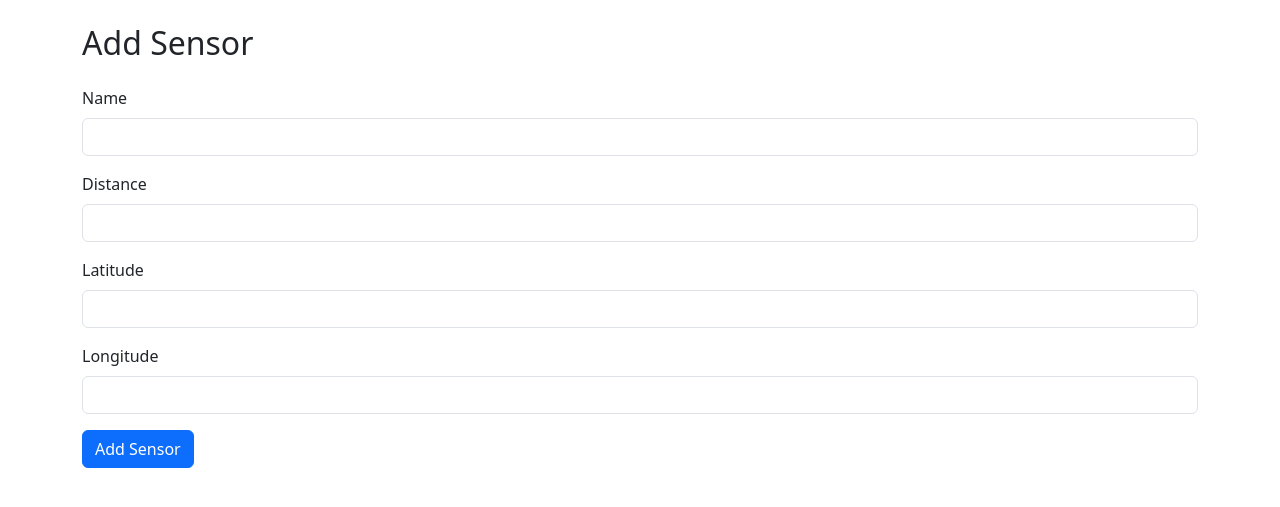
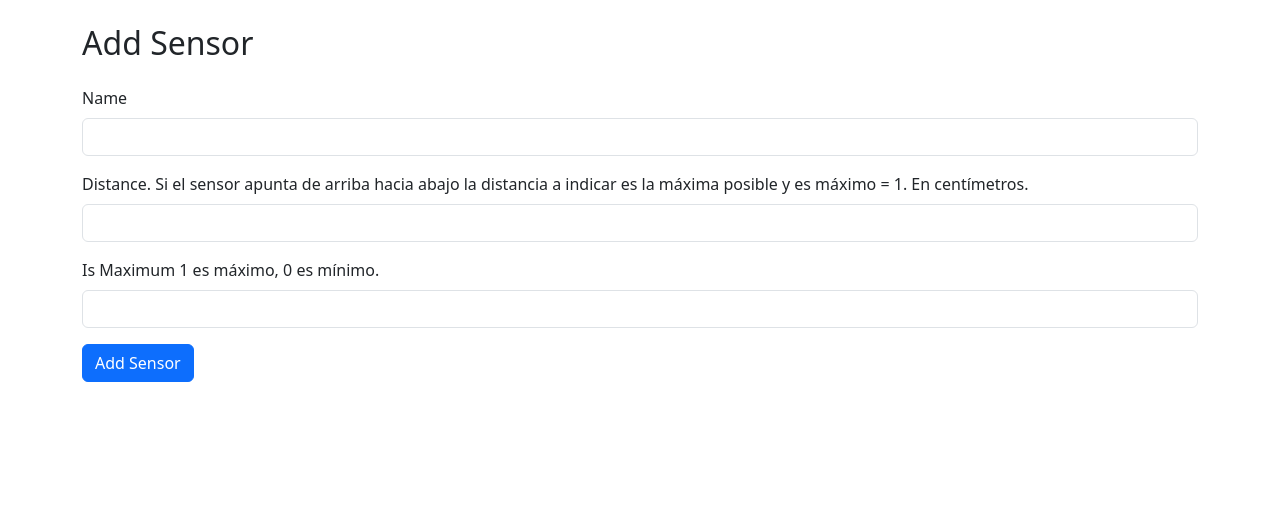
Before and after one commit to unla-investigacion-desarrollo/smart-parking-unla, a Flask app: page /control_sensor/add_sensor in a window 1280 px wide. Shown: the top 507 px of the page. Run offline with Flask 3, Linux system fonts and the light colour scheme; the visitor is signed in with stand-in values (Sample User, id 1); some libraries are stand-ins or nearby versions.

Commit message:
agrega url de imagenes de card, fix nuevo modelo de sensor y parking_slot

```diff
--- a/backofficeApp/app/models/__init__.py
+++ b/backofficeApp/app/models/__init__.py
@@ -23,8 +23,7 @@ class Sensor(db.Model):
     name = sa.Column(sa.String(255),nullable=False,unique=True)
     sensor_uid = sa.Column(sa.String(255),nullable=False,index=True,unique=True)
     distance = sa.Column(sa.Float,nullable=False)
-    latitude = sa.Column(sa.String(255),nullable=False)
-    longitude = sa.Column(sa.String(255),nullable=False)
+    is_maximum = sa.Column(sa.Integer,nullable=False)
     created_at = Column(DateTime, default=datetime.now)
     updated_at = Column(DateTime, default=datetime.now, onupdate=datetime.now)
 
--- a/backofficeApp/app/modules/control_sensor/ControlSensorController.py
+++ b/backofficeApp/app/modules/control_sensor/ControlSensorController.py
@@ -73,8 +73,7 @@ def add_sensor():
     if request.method == 'POST':
         name = request.form.get('name')
         distance = request.form.get('distance')
-        latitude = request.form.get('latitude')
-        longitude = request.form.get('longitude')
+        is_maximum = request.form.get('is_maximum')
 
         sensor_uid =  generate_uid()
 
@@ -82,8 +81,7 @@ def add_sensor():
             name=name,
             sensor_uid=sensor_uid,
             distance=float(distance),
-            latitude=latitude,
-            longitude=longitude,
+            is_maximum=int(is_maximum),
         )
 
         db.session.add(new_sensor)
@@ -137,22 +135,30 @@ def generate_config():
     # Get WiFi credentials from the form
     wifi_ssid = request.args.get('wifi_ssid', '')
     wifi_password = request.args.get('wifi_password', '')
-
+    sensor_pins = [
+        {"trig": 26, "echo": 13},
+        {"trig": 27, "echo": 14},
+        {"trig": 25, "echo": 32},
+        {"trig": 33, "echo": 35},
+    ]
     # Generate the configuration content
     sensor_uids = [sensor.sensor_uid for sensor in selected_sensors]
     sensor_config = ""
-    for i, sensor_uid in enumerate(sensor_uids, start=12):
-        sensor_config += f'  {{"{sensor_uid}", {i + 1}}},\n'
+    for i, sensor_uid in enumerate(sensor_uids):
+        sensor_config += (
+            f'  {{"{sensor_uid}", '
+            f'{sensor_pins[i]["trig"]}, '
+            f'{sensor_pins[i]["echo"]}}},\n'
+        )
 
     env_content = f'''
 #ifndef CONF_H
 #define CONF_H
 
-#define TRIG_PIN 12
-
 struct Sensor {{
-  const char* uid;
-  int echoPin;
+    const char* uid;
+    int trigPin;
+    int echoPin;
 }};
 
 const Sensor sensors[] = {{{sensor_config}}};
@@ -162,7 +168,7 @@ const int NUM_SENSORS = sizeof(sensors) / sizeof(sensors[0]);
 const char *WIFI_SSID = "{wifi_ssid}";
 const char *WIFI_PASSWORD = "{wifi_password}";
 
-const char *MQTT_BROKER_HOST = "127.0.0.0";
+const char *MQTT_BROKER_HOST = "129.212.182.8";
 const int MQTT_BROKER_PORT = 1883;
 const char *MQTT_BROKER_TOPIC = "testtopic/sensors";
 const char *MQTT_BROKER_USERNAME = "myuser";
--- a/backofficeApp/app/templates/add_sensor.html
+++ b/backofficeApp/app/templates/add_sensor.html
@@ -17,18 +17,13 @@
         </div>
 
         <div class="mb-3">
-            <label class="form-label">Distance</label>
+            <label class="form-label">Distance. Si el sensor apunta de arriba hacia abajo la distancia a indicar es la máxima posible y es máximo = 1. En centímetros.</label>
             <input type="number" step="0.01" class="form-control" name="distance" required>
         </div>
 
         <div class="mb-3">
-            <label class="form-label">Latitude</label>
-            <input type="text" class="form-control" name="latitude" required>
-        </div>
-
-        <div class="mb-3">
-            <label class="form-label">Longitude</label>
-            <input type="text" class="form-control" name="longitude" required>
+            <label class="form-label">Is Maximum 1 es máximo, 0 es mínimo.</label>
+            <input type="number" class="form-control" name="is_maximum" required>
         </div>
 
         <button type="submit" class="btn btn-primary">Add Sensor</button>
--- a/backofficeApp/app/templates/partials/nav.html
+++ b/backofficeApp/app/templates/partials/nav.html
@@ -8,7 +8,7 @@
             <div class="collapse navbar-collapse" id="navbarNav">
                 <ul class="navbar-nav ms-auto">
                     <li class="nav-item">
-                        <a class="nav-link active" href="/">Home</a>
+                        <a class="nav-link active" href="/control_sensor/">Home</a>
                     </li>
                     <li class="nav-item">
                         <a class="nav-link" href="/control_sensor/sensors_data">Log de Datos</a>
--- a/backofficeApp/app/templates/wifi_config.html
+++ b/backofficeApp/app/templates/wifi_config.html
@@ -13,6 +13,7 @@
     <form action="{{ url_for('control_sensor.generate_config') }}" method="GET">
         {% if sensors %}
         {% for sensor in sensors %}
+            <label for="sensor_ids" class="form-label">Sensors id's</label>
             <input type="text" name="sensor_ids[]" value="{{ sensor.id }}">
         {% endfor %}
         {% endif %}
```
Also changed, not shown: backofficeApp/app/templates/home.html (+0 -54 lines), backofficeApp/app/templates/list_sensors.html (+3 -5 lines), backofficeApp/app/static/images/park3.jpg (added), backofficeApp/app/static/images/park4.png (added), backofficeApp/app/static/images/parking2.jpg (added), 1 other file.
